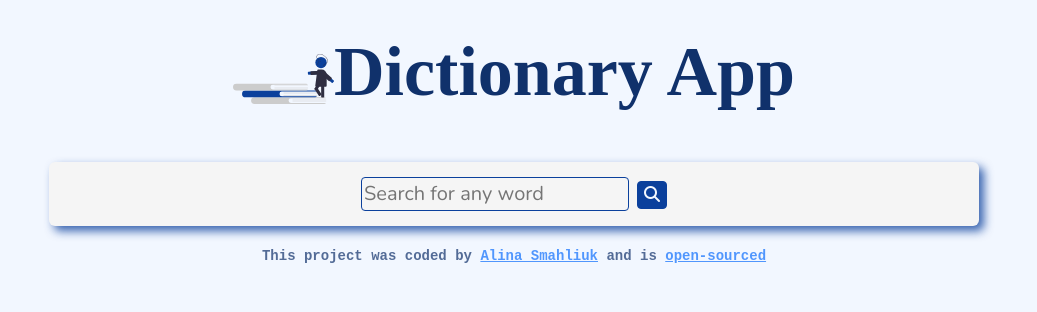
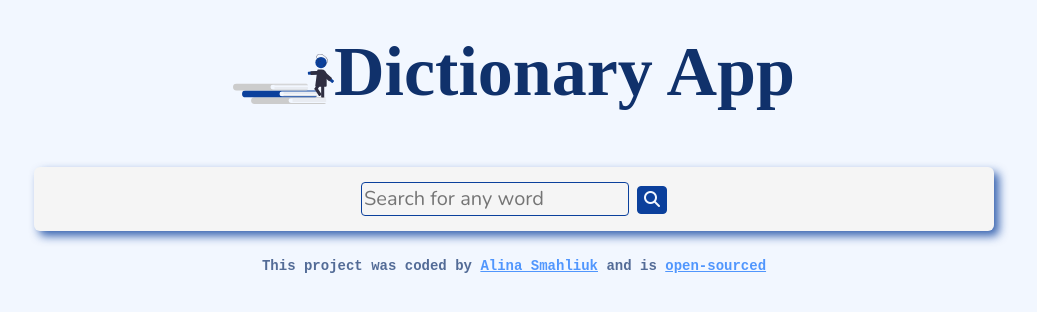
Before and after one commit to SmahliukAlina/dictionary-project, a React (Create React App) app: page / in a window 1280 px wide. Shown: the top 312 px of the page, without its empty margins (126-1163 px from the left). Built offline with nearby package versions, Linux system fonts and the light colour scheme; a web font is replaced by a local one.

Commit message:
Update Dictionary.css

```diff
--- a/src/Dictionary.css
+++ b/src/Dictionary.css
@@ -2,16 +2,13 @@
   font-family: "Nunito", sans-serif;
 }
 .Dictionary section {
-  margin: 10px 15px;
+  margin: 15px 0px;
   background-color: whitesmoke;
   padding: 15px 40px;
   border-radius: 6px;
   box-shadow: 5px 5px 10px rgba(11, 64, 156, 0.8);
 }
 
-.Dictionary .search-section {
-  max-width: 930px;
-}
 .Dictionary .some {
   margin: 0;
 }
```
